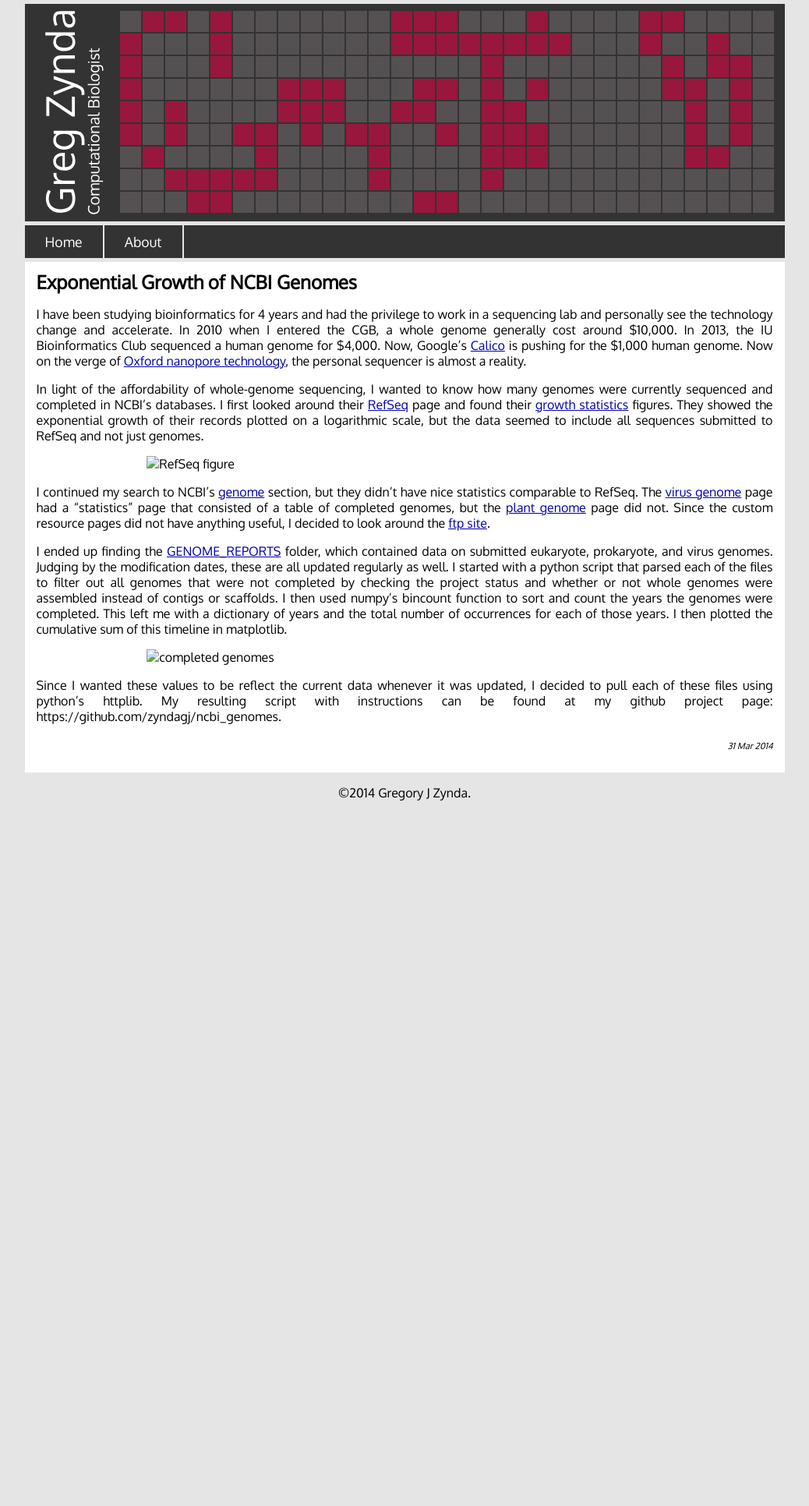
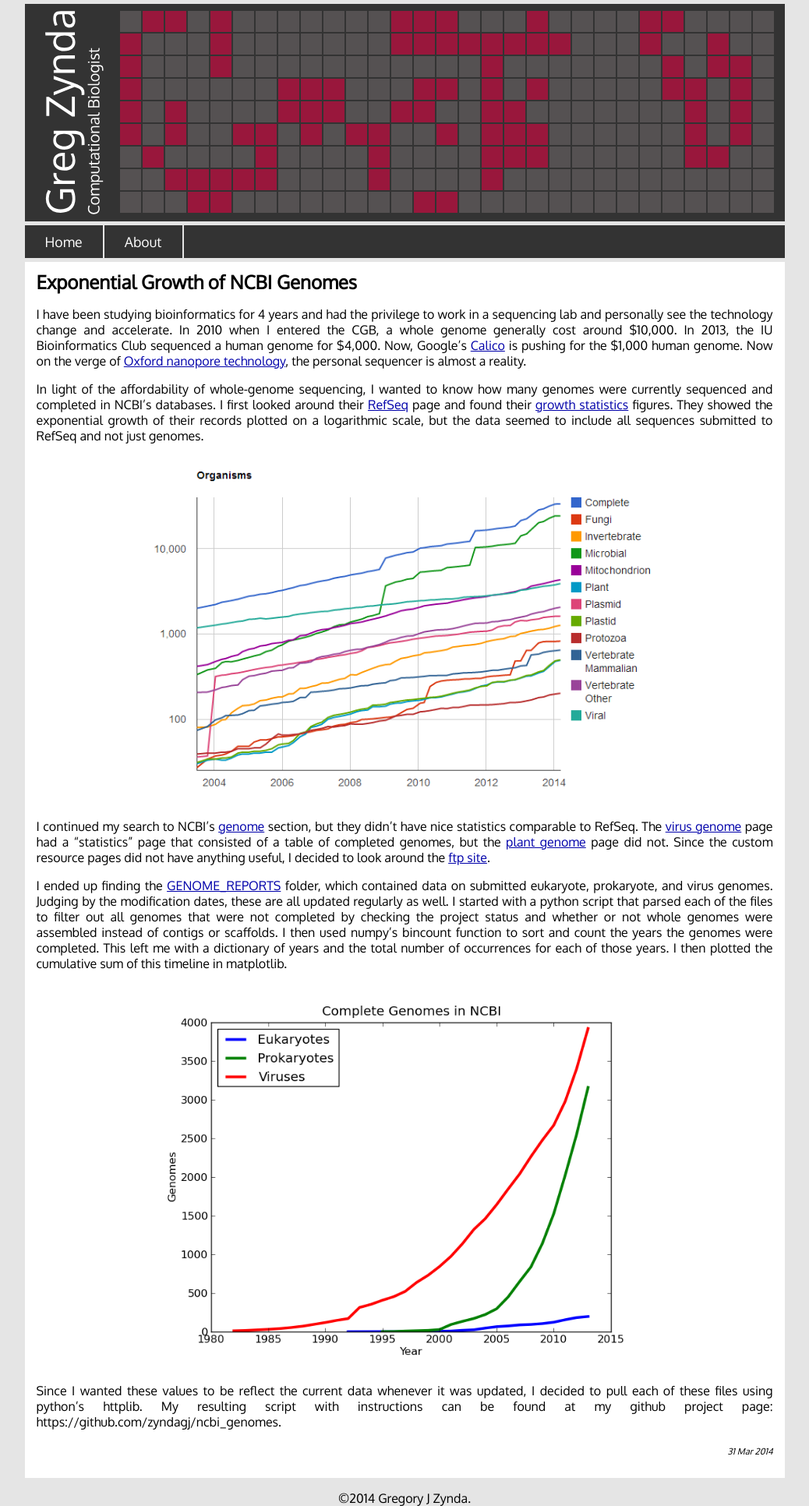
Before and after one commit to zyndagj/zyndagj.github.io, a Jekyll site: the page built from _posts/2014-03-31-ncbi-genome.markdown, in a window 1280 px wide. Shown: the whole page at 78% size, without its empty margins (121-1159 px from the left). Built offline with Jekyll 4.4.1, drawn with Linux system fonts in a browser that asks for light colours; Markdown is read by kramdown in place of the engine named in the settings; before the commit the page ends 1027 px from its top, so only the background shows below that.

Commit message:
updated assets

```diff
--- a/_posts/2014-01-23-genome-browsers.markdown
+++ b/_posts/2014-01-23-genome-browsers.markdown
@@ -7,7 +7,7 @@ categories: visualizations
 
 For the past few years, I've used [IGB](http://bioviz.org/igb/) as my preferred coverage viewer. I appreciated that it was an open-source project, and I could recommend colleagues to use it since it was an open-source project and it was easy enough to launch a java program on any system. Recently, I switched to [IGV](http://www.broadinstitute.org/igv/) since the auto-scaling and data transformation features in IGB were not functioning on bedgraph data. As highlighted by the red circles in the figure, low values are hidden in IGB since the y-axis of the data track does not rescale based upon the viewing window.
 
-![something]({{ site.baseurl }}/assets/comparison.png)
+![something](/assets/comparison.png)
 
 While IGV does require registration for usage tracking, it is distributed as open-source software. IGV also comes with a program called [igvtools](http://www.broadinstitute.org/software/igv/igvtools), to convert common data formats to its native [tiled data format](http://www.broadinstitute.org/igv/TDF) (TDF) for efficient loading and manipulation. Because IGB does not have a native data format for reading, importing, scanning, and zooming actions always require more time than in IGV. While IGV is not as flashy as IGB, the experience is much more stable and all features seem to work.
 
--- a/_posts/2014-03-31-ncbi-genome.markdown
+++ b/_posts/2014-03-31-ncbi-genome.markdown
@@ -9,12 +9,12 @@ I have been studying bioinformatics for 4 years and had the privilege to work in
 
 In light of the affordability of whole-genome sequencing, I wanted to know how many genomes were currently sequenced and completed in NCBI's databases. I first looked around their [RefSeq](http://www.ncbi.nlm.nih.gov/refseq/) page and found their [growth statistics](http://www.ncbi.nlm.nih.gov/refseq/statistics/) figures. They showed the exponential growth of their records plotted on a logarithmic scale, but the data seemed to include all sequences submitted to RefSeq and not just genomes.
 
-![RefSeq figure](assets/refseq.png)
+![RefSeq figure](/assets/refseq.png)
 
 I continued my search to NCBI's [genome](http://www.ncbi.nlm.nih.gov/genome) section, but they didn't have nice statistics comparable to RefSeq. The [virus genome](http://www.ncbi.nlm.nih.gov/genomes/GenomesHome.cgi?taxid=10239) page had a "statistics" page that consisted of a table of completed genomes, but the [plant genome](http://www.ncbi.nlm.nih.gov/genomes/PLANTS/PlantList.html) page did not. Since the custom resource pages did not have anything useful, I decided to look around the [ftp site](ftp://ftp.ncbi.nlm.nih.gov/genomes/).
 
 I ended up finding the [GENOME_REPORTS](ftp://ftp.ncbi.nlm.nih.gov/genomes/GENOME_REPORTS/) folder, which contained data on submitted eukaryote, prokaryote, and virus genomes. Judging by the modification dates, these are all updated regularly as well. I started with a python script that parsed each of the files to filter out all genomes that were not completed by checking the project status and whether or not whole genomes were assembled instead of contigs or scaffolds. I then used numpy's bincount function to sort and count the years the genomes were completed. This left me with a dictionary of years and the total number of occurrences for each of those years. I then plotted the cumulative sum of this timeline in matplotlib.
 
-![completed genomes](assets/genome_completed.png)
+![completed genomes](/assets/genome_completed.png)
 
 Since I wanted these values to be reflect the current data whenever it was updated, I decided to pull each of these files using python's httplib. My resulting script with instructions can be found at my github project page: https://github.com/zyndagj/ncbi_genomes.
```
